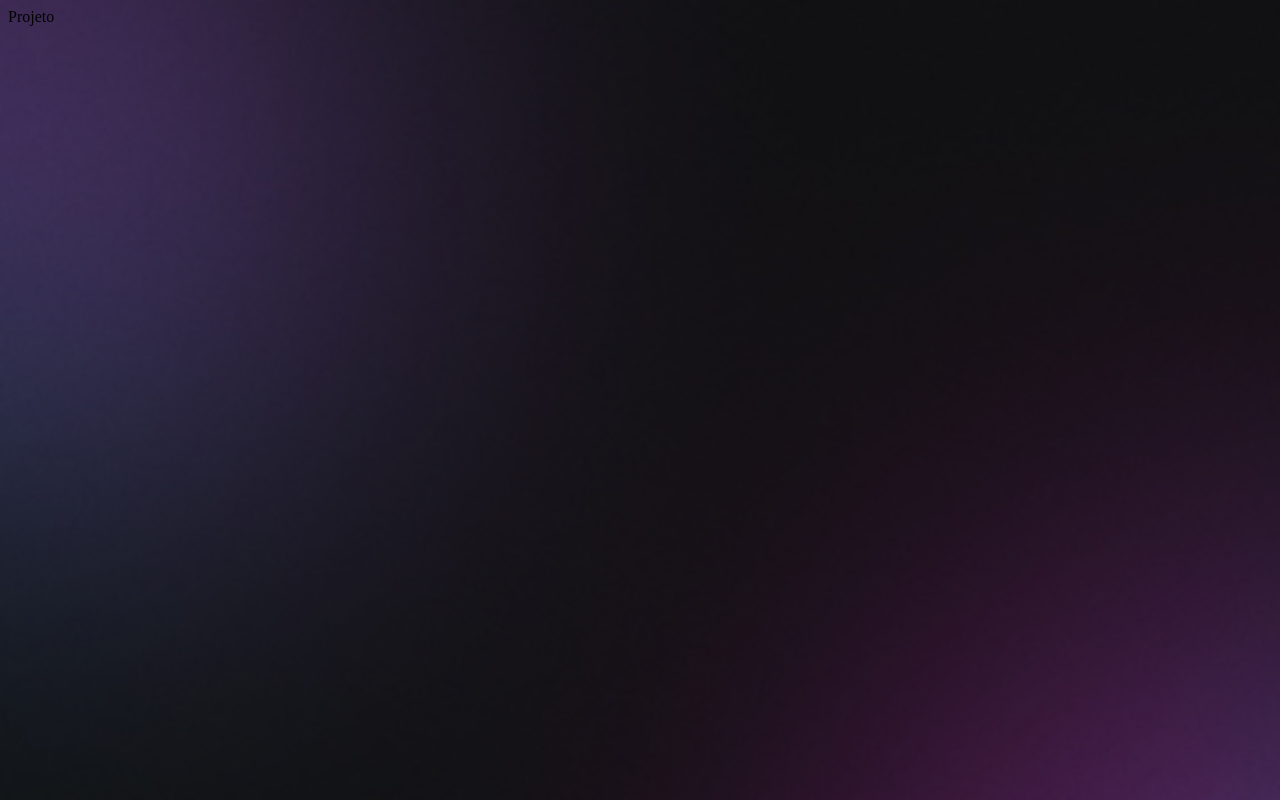
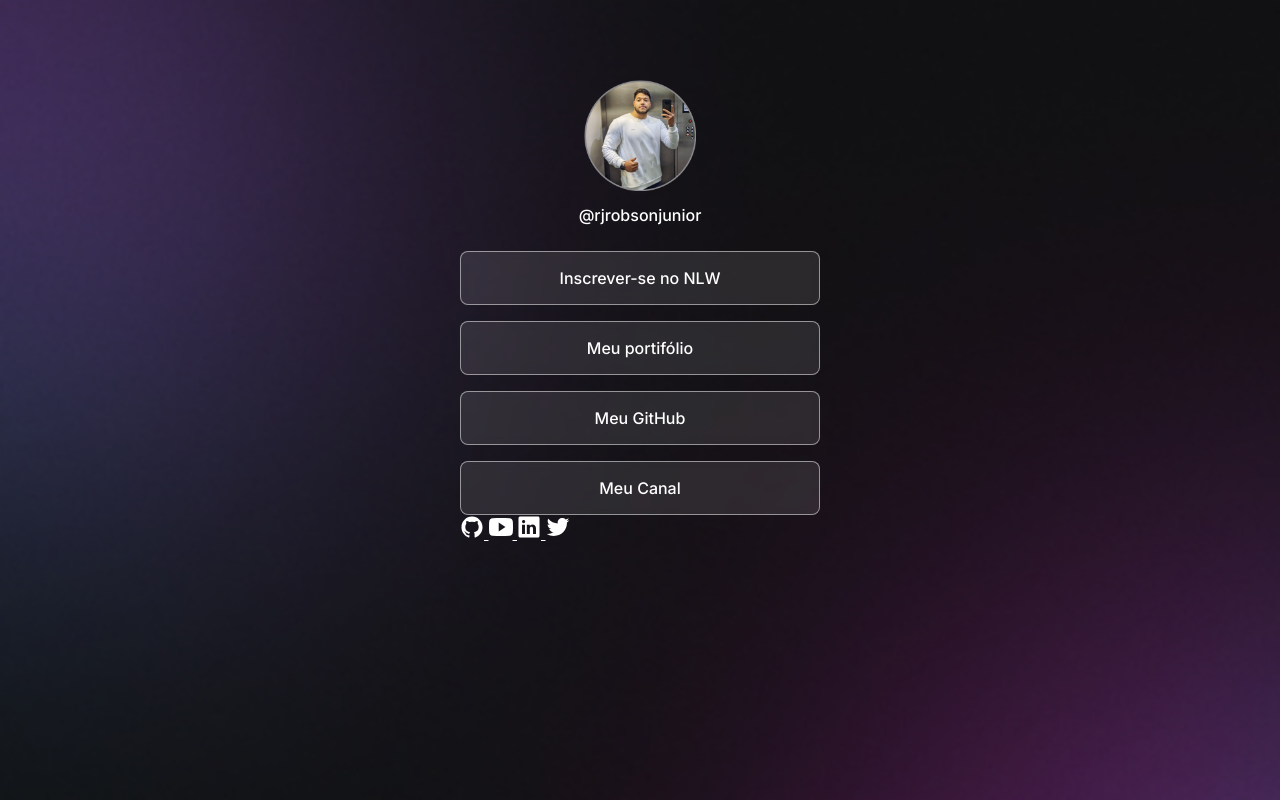
Before and after one commit to rjrobsonjunior/PaginaDeVisitas, a plain HTML site: page Index.html in a window 1280 px wide. Drawn offline with nearby package versions, Linux system fonts and the light colour scheme.

Commit message:
aad list and icons whit interaction when hover

```diff
--- a/Index.html
+++ b/Index.html
@@ -1,13 +1,61 @@
 <!DOCTYPE html>
 <html lang="pt-br">
 <head>
+    <link rel="preconnect" href="https://fonts.googleapis.com">
+    <link rel="preconnect" href="https://fonts.gstatic.com" crossorigin>
+    <link href="https://fonts.googleapis.com/css2?family=Inter:wght@400;500&display=swap" rel="stylesheet">
     <meta charset="UTF-8">
     <meta http-equiv="X-UA-Compatible" content="IE=edge">
     <meta name="viewport" content="width=device-width, initial-scale=1.0">
-    <title>Projeto</title>
+    <title>Página de Visitas</title>
     <link rel="stylesheet" href="./Style.css">
 </head>
 <body>
-    <t1>Projeto</t1>
+    <div id="container">
+        <div id="profile">
+            <img
+            src="assets/Avatar.png"
+            alt="Foto de Robson Junior com sorriso discreto, usando barba e sueter branco, o mesmo encontra-se dentro do elevador."
+            />
+            <p>@rjrobsonjunior</p>
+        </div>
+        <ul>
+            <li>
+                <a href="#">Inscrever-se no NLW</a>
+            </li>
+            <li>
+                <a href="#">Meu portifólio</a>
+            </li>
+            <li>
+                <a href="https://github.com/rjrobsonjunior"
+                target="_blank"
+                >Meu GitHub</a>
+            </li>
+            <li>
+                <a href="#">Meu Canal</a>
+            </li>
+        </ul>
+        <div id=" socials-links">
+                <a href="https://github.com/rjrobsonjunior" target="_blank">
+                <ion-icon name="logo-github"></ion-icon>
+                </a>
+                <a href="https://www.youtube.com/channel/UCt27gprT_o-oMdSsCixY_mw" target="_blank">
+                    <ion-icon name="logo-youtube"></ion-icon>
+                </a>
+                <a href="https://www.linkedin.com/in/robson-de-almeida-santana-j%C3%BAnior-2a7993209/" target="_blank">
+                    <ion-icon name="logo-linkedin"></ion-icon>
+                </a>
+                <a href="https://twitter.com/rj_robsonjunior" target="_blank">
+                    <ion-icon name="logo-twitter"></ion-icon>
+                </a>
+        </div>
+    </div>
+    <script
+        type="module"
+        src="https://unpkg.com/ionicons@5.5.2/dist/ionicons/ionicons.esm.js">
+    </script>
+    <script
+        nomodule src="https://unpkg.com/ionicons@5.5.2/dist/ionicons/ionicons.js">
+    </script>
 </body>
 </html>
--- a/Style.css
+++ b/Style.css
@@ -1,9 +1,77 @@
+* {
+    margin: 0;
+    padding: 0;
+    box-sizing: border-box;
+}
 body{
     /*
-    background-image: url(./assets/bg_dark_mobile.jpg);
-    background-repeat: no-repeat;
-    background-position : top center;
-    background-size : cover;
+    background:  colotr image repeat position/size
     */
     background: url(./assets/bg_dark_mobile.jpg) no-repeat top center/cover;
 }
+body * {
+    font-family: 'Inter', sans-serif;
+    color: white;
+}
+#container {
+    width: 360px;
+    margin: 56px auto 0px;
+    padding: opx 14px;
+}
+#profile {
+    text-align: center;
+    padding: 24px;
+}
+#profile img {
+    width: 112px;
+    margin: auto;
+}
+#profile p {
+    font-weight: 500;
+    font-size: 16px;
+    line-height: 24px;
+    margin-top: 8px;
+}
+
+/*links*/
+ul{
+    list-style: none;
+    display: flex;
+    flex-direction: column;
+    gap: 16px;
+}
+
+ul li a{
+    display: flex;
+    align-items: center;
+    justify-content: center;
+
+    padding: 16px;
+    background: rgba(255, 255, 255, 0.1);
+    border: 1px solid rgba(255, 255, 255, 0.5);
+    border-radius: 8px;
+
+    backdrop-filter: blur(4px);
+    -webkit-backdrop-filter: blur(4px);
+
+    text-decoration: none;
+    font-weight: 500;
+
+    transition: background 0,2s;
+}
+
+ul li a:hover{
+    background: rgba(255, 255, 255, 0.5);
+    border: 1,5px solid white;
+}
+
+#social-links{
+    display: flex;
+    justify-content: center;
+    gap: 16px;
+    padding: 24px 0px;
+    font-size: 24px;
+}
+ion-icon {
+    font-size: 24px;
+  }
```
Also changed, not shown: assets/Avatar.png (added).
